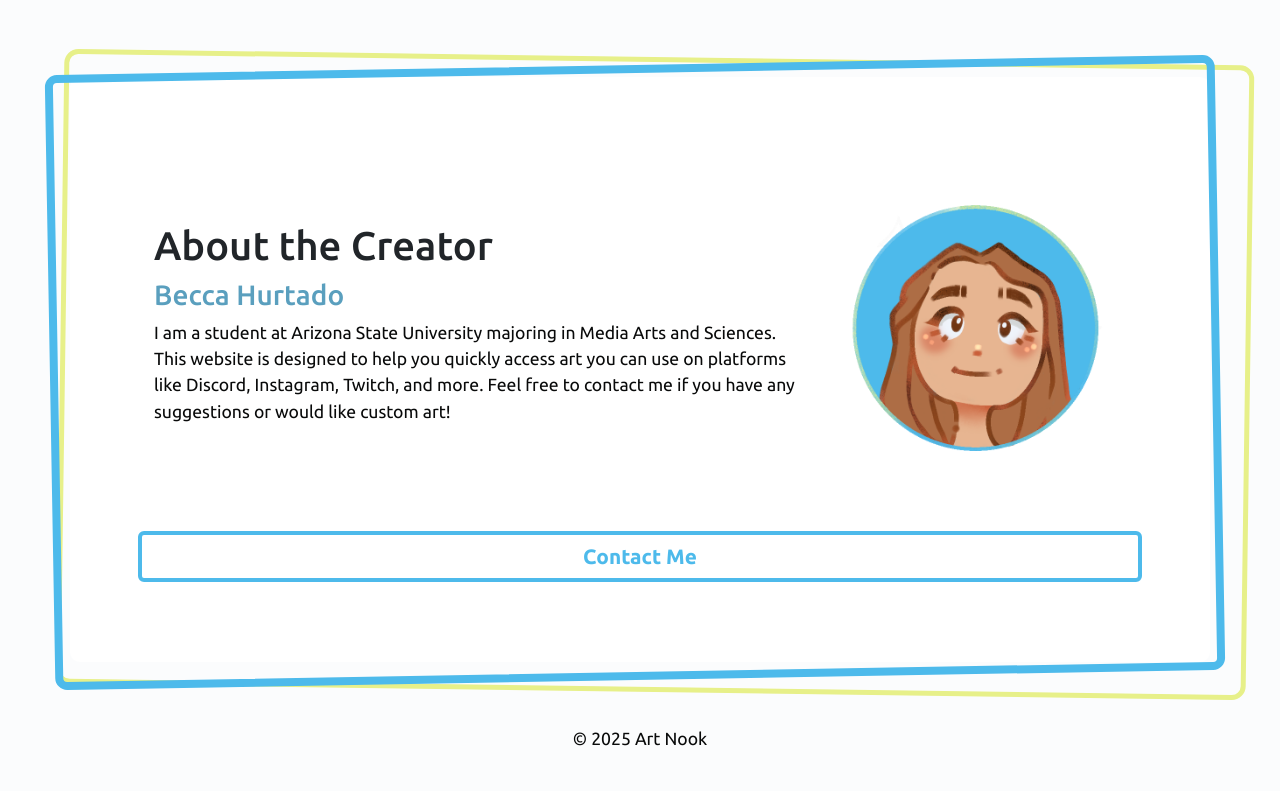
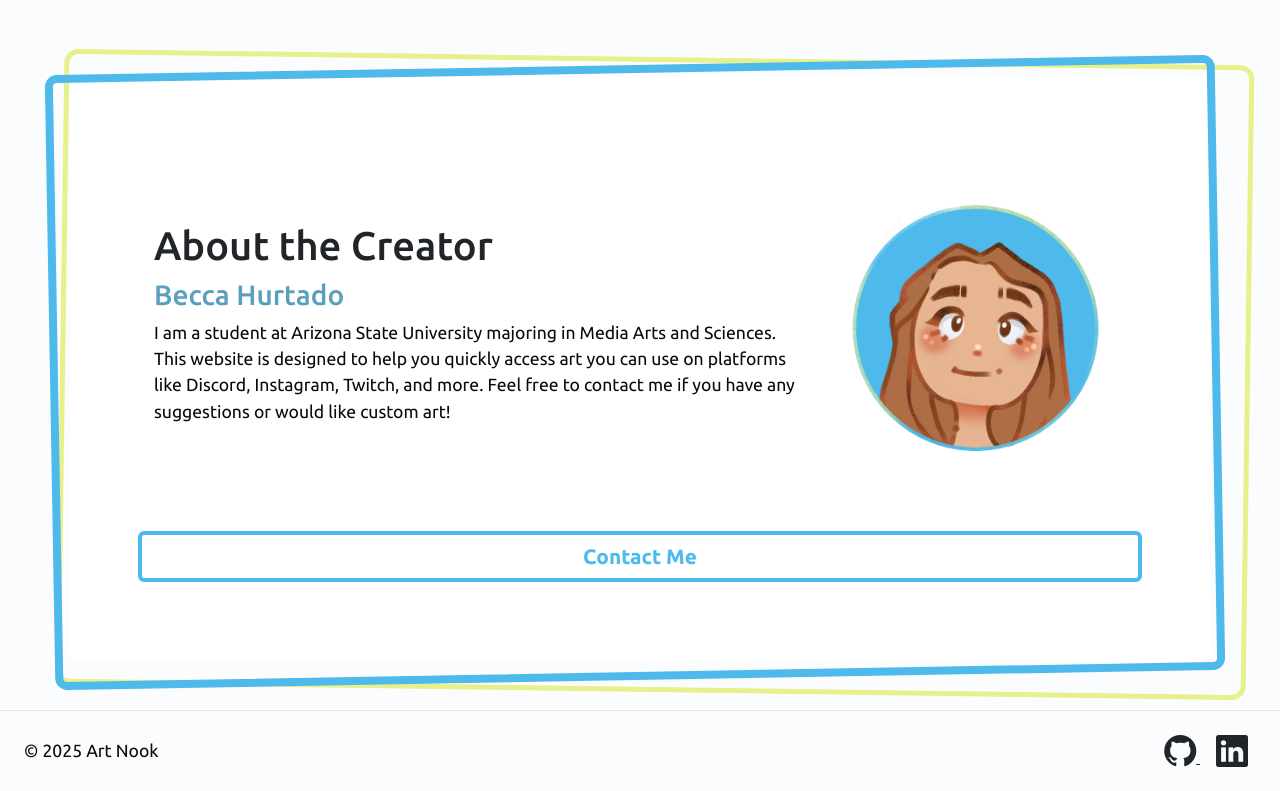
Before and after one commit to BeccaHurtado/BeccaHurtado.github.io, a plain HTML site: page index.html in a window 1280 px wide. Shown: the part 535-1326 px from the top of the page. Drawn offline with nearby package versions, Linux system fonts and the light colour scheme.

Commit message:
adding footer info

```diff
--- a/index.html
+++ b/index.html
@@ -106,9 +106,18 @@
 
 
     <!-- footer -->
-    <footer class="text-center py-3">
-        <p>&copy; 2025 Art Nook</p>
+    <footer class="d-flex justify-content-between align-items-center px-4 py-3 border-top">
+        <p class="mb-0">&copy; 2025 Art Nook</p>
+        <div>
+            <a href="https://github.com/" target="_blank" class="text-dark mx-2">
+            <i class="bi bi-github" style="font-size: 2rem;"></i>
+            </a>
+            <a href="https://www.linkedin.com/" target="_blank" class="text-dark mx-2">
+            <i class="bi bi-linkedin" style="font-size: 2rem;"></i>
+            </a>
+        </div>
     </footer>
+
 
     <script src="https://cdn.jsdelivr.net/npm/bootstrap@5.3.8/dist/js/bootstrap.bundle.min.js" integrity="sha384-FKyoEForCGlyvwx9Hj09JcYn3nv7wiPVlz7YYwJrWVcXK/BmnVDxM+D2scQbITxI" crossorigin="anonymous"></script>
     <script src="https://cdn.jsdelivr.net/npm/@popperjs/core@2.11.8/dist/umd/popper.min.js" integrity="sha384-I7E8VVD/ismYTF4hNIPjVp/Zjvgyol6VFvRkX/vR+Vc4jQkC+hVqc2pM8ODewa9r" crossorigin="anonymous"></script>
--- a/style.css
+++ b/style.css
@@ -214,6 +214,14 @@ footer {
     margin-top: 3rem;
 }
 
+footer a:hover i.bi-github {
+  color: var(--accent);
+}
+
+footer a:hover i.bi-linkedin {
+  color: var(--accent);
+}
+
 /* table */
 
 
```
Also changed, not shown: contact.html (+10 -2 lines), emojis.html (+10 -2 lines), emotes.html (+10 -2 lines), pfp.html (+10 -2 lines).
